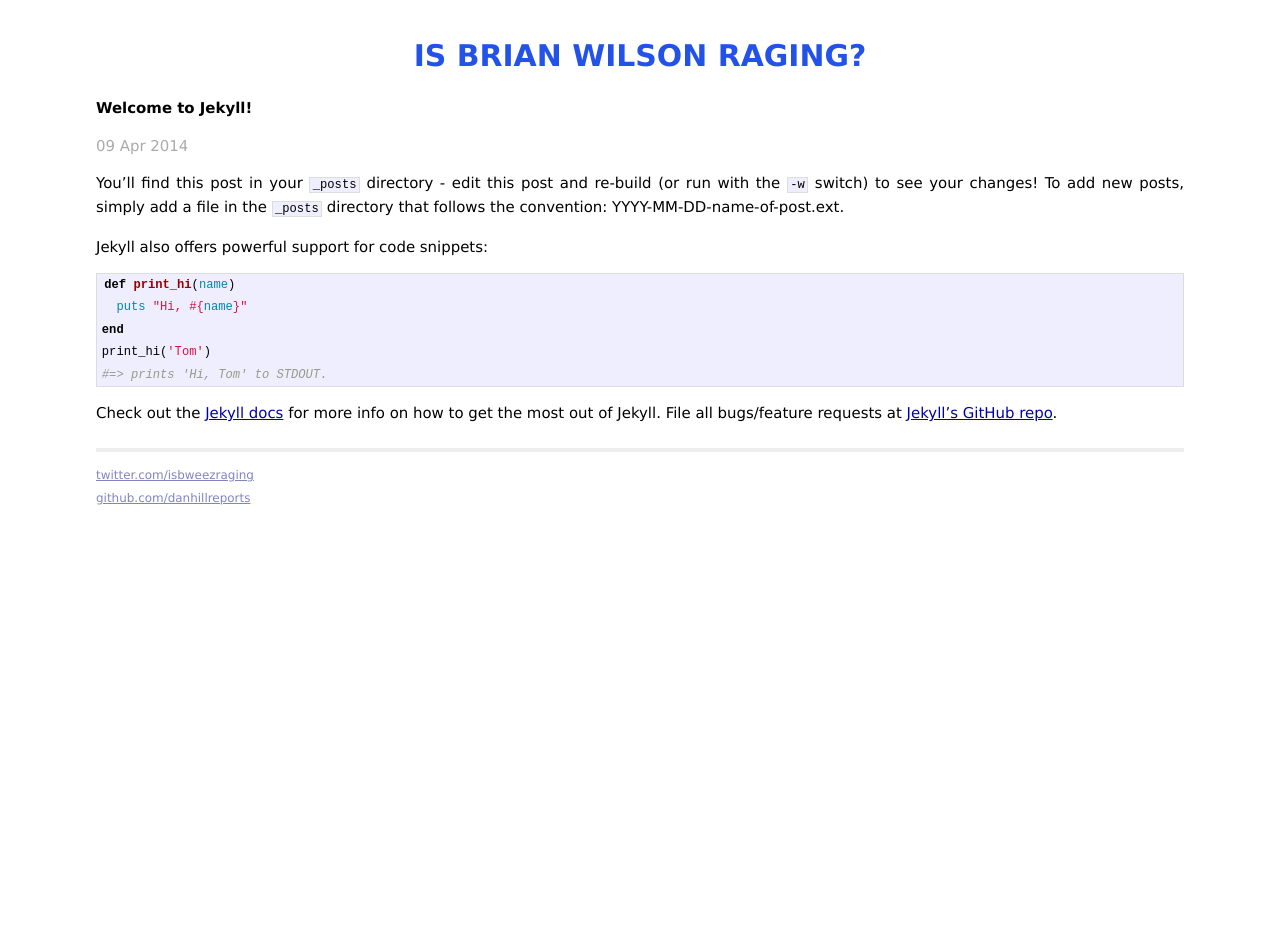
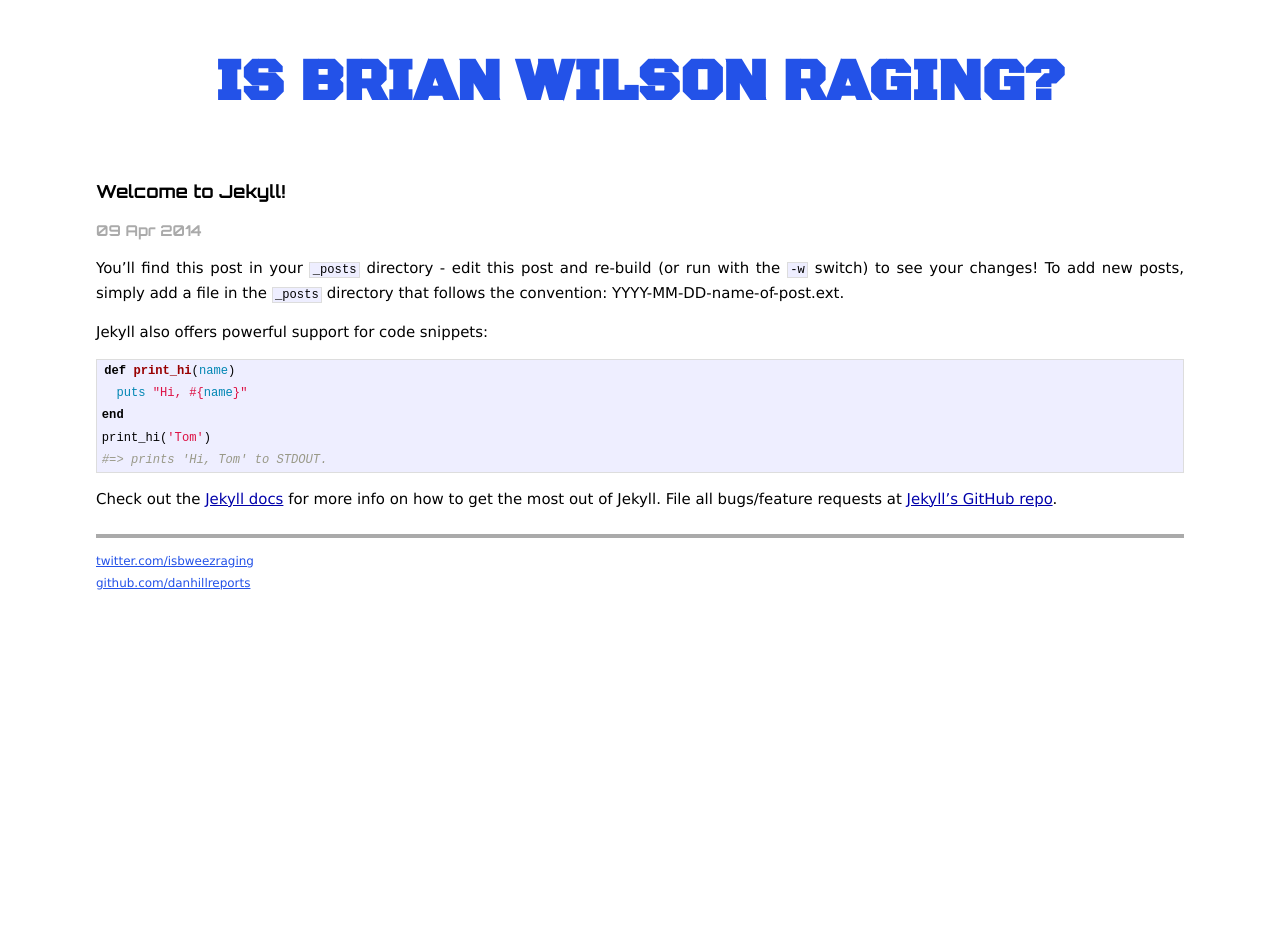
Before and after one commit to danhillreports/isbrianwilsonraging, a Jekyll site: the page built from _posts/2014-04-09-welcome-to-jekyll.markdown, in a window 1280 px wide. Built offline with Jekyll 4.4.1, drawn with Linux system fonts in a browser that asks for light colours; Markdown is read by kramdown in place of the engine named in the settings.

Commit message:
add epic fonts
BLACK OPS

```diff
--- a/_layouts/default.html
+++ b/_layouts/default.html
@@ -11,6 +11,7 @@
 
         <!-- Custom CSS -->
         <link rel="stylesheet" href="/css/main.css">
+        <link href='http://fonts.googleapis.com/css?family=Orbitron:700|Black+Ops+One' rel='stylesheet' type='text/css'>
 
     </head>
     <body>
--- a/_layouts/post.html
+++ b/_layouts/post.html
@@ -1,7 +1,7 @@
 ---
 layout: default
 ---
-<h2>{{ page.title }}</h2>
+<h1>{{ page.title }}</h1>
 <p class="meta">{{ page.date | date_to_string }}</p>
 
 <div class="post">
--- a/css/main.css
+++ b/css/main.css
@@ -20,14 +20,16 @@ body {
 }
 
 h1, h2, h3, h4, h5, h6 {
-  font-size: 100%; }
+  font-size: 1.2em;
+  font-family: 'Orbitron', Verdana, Garamond, serif;
+}
 
-h1 { margin-bottom: 1em; }
+h1 { margin-bottom: 1em; font-family: 'Orbitron', Verdana, Garamond, serif; }
 p { margin: 1em 0; }
 
 a         { color: #00a; }
 a:hover   { color: #000; }
-a:visited { color: #a0a; }
+a:visited { color: #2352E8; }
 
 /*****************************************************************************/
 /*
@@ -45,7 +47,8 @@ a:visited { color: #a0a; }
 
 .posts span {
   color: #aaa;
-  font-family: "Courier New", monospace;
+  font-family: "Orbitron", "Courier New", monospace;
+  font-size: 1em;
 }
 
 /*****************************************************************************/
@@ -73,7 +76,7 @@ a:visited { color: #a0a; }
 
 .title {
   display: inline-block;
-  font-size: 2em;
+  font: 4em 'Black Ops One';
 }
 
 .title a {
@@ -95,12 +98,13 @@ a:visited { color: #a0a; }
 
 .meta {
   color: #aaa;
+  font-family: "Orbitron", "Courier New", monospace;
 }
 
 .footer {
   font-size: 80%;
   color: #666;
-  border-top: 4px solid #eee;
+  border-top: 4px solid #aaa;
   margin-top: 2em;
   overflow: hidden;
 }
@@ -111,7 +115,7 @@ a:visited { color: #a0a; }
 }
 
 .footer .contact a {
-  color: #8085C1;
+  color: #2352E8;
 }
 
 .footer .rss {
--- a/index.html
+++ b/index.html
@@ -8,10 +8,10 @@ title: IS BRIAN WILSON RAGING?
 </div>
 
 <div id="home">
-  <h1>Recent Rage</h1>
+  <h1>Classic Rage</h1>
   <ul class="posts">
     {% for post in site.posts %}
-      <li><span>{{ post.date | date_to_string }}</span> &raquo; <a href="{{ post.url }}">{{ post.title }}</a></li>
+      <li><span>{{ post.date | date_to_string }}</span> <a href="{{ post.url }}">{{ post.title }}</a></li>
     {% endfor %}
   </ul>
 </div>
```
